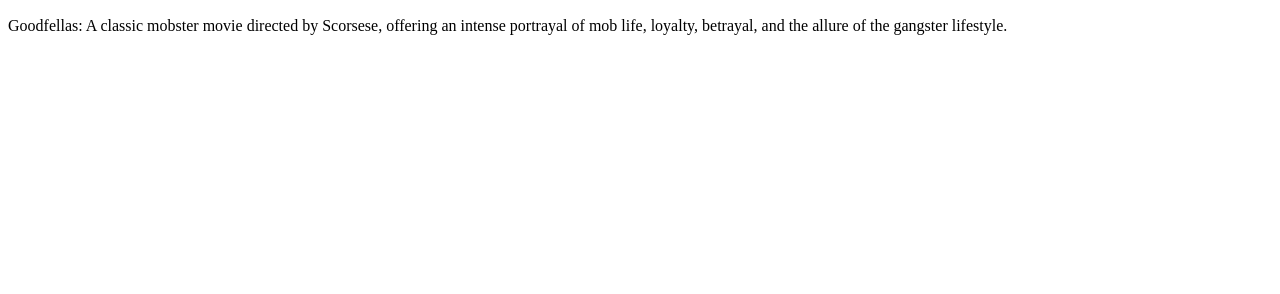
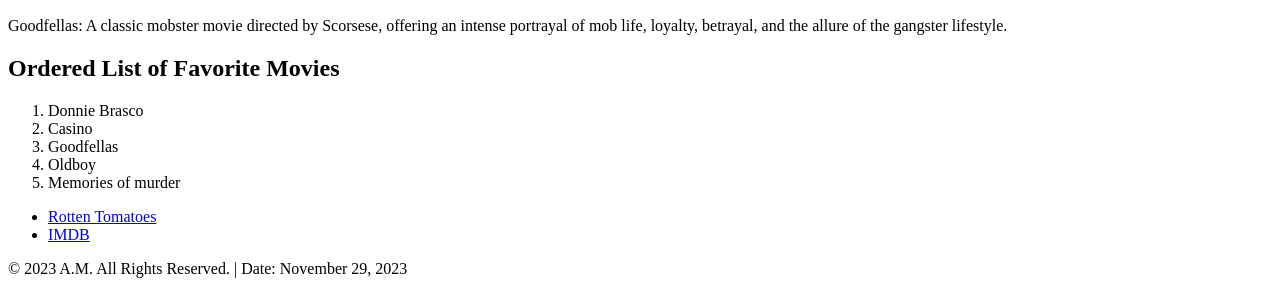
Before and after one commit to mansooriabbas/basic-page, a plain HTML site: page index.html in a window 1280 px wide. Shown: the part 1186-1480 px from the top of the page. Before the commit the page ends 1237 px from the top, so only its background shows below. Drawn offline with Linux system fonts and the light colour scheme.

Commit message:
added ordered list and footer, removed style.css

```diff
--- a/index.html
+++ b/index.html
@@ -24,7 +24,32 @@
         <img src="https://resizing.flixster.com/L2rTMze6IaTIK7PoxWwv9D2wcIs=/206x305/v2/https://resizing.flixster.com/-XZAfHZM39UwaGJIFWKAE8fS0ak=/v3/t/assets/p12720_v_v13_bc.jpg" alt="Image poster of the movie Goodfellas" />
         <p>Goodfellas: A classic mobster movie directed by Scorsese, offering an intense portrayal of mob life, loyalty, betrayal, and the allure of the gangster lifestyle.</p>
 
+        <h2>Ordered List of Favorite Movies</h2>
+        <ol>
+          <li>Donnie Brasco</li>
+          <li>Casino</li>
+          <li>Goodfellas</li>
+          <li>Oldboy</li>
+          <li>Memories of murder</li>
+        </ol>
 
+      <ul>
+        <li>
+          <a href="https://www.rottentomatoes.com/" target="_blank"
+            >Rotten Tomatoes</a
+          >
+        </li>
+        <li>
+          <a href="https://www.imdb.com" target="_blank"
+            >IMDB</a
+          >
+        </li>
+      </ul>
+    </main>
+
+    <footer>
+        <p>© 2023 A.M. All Rights Reserved. | Date: November 29, 2023</p>
+    </footer>
 
   </body>
 </html>
```
Also changed, not shown: style.css (deleted).
